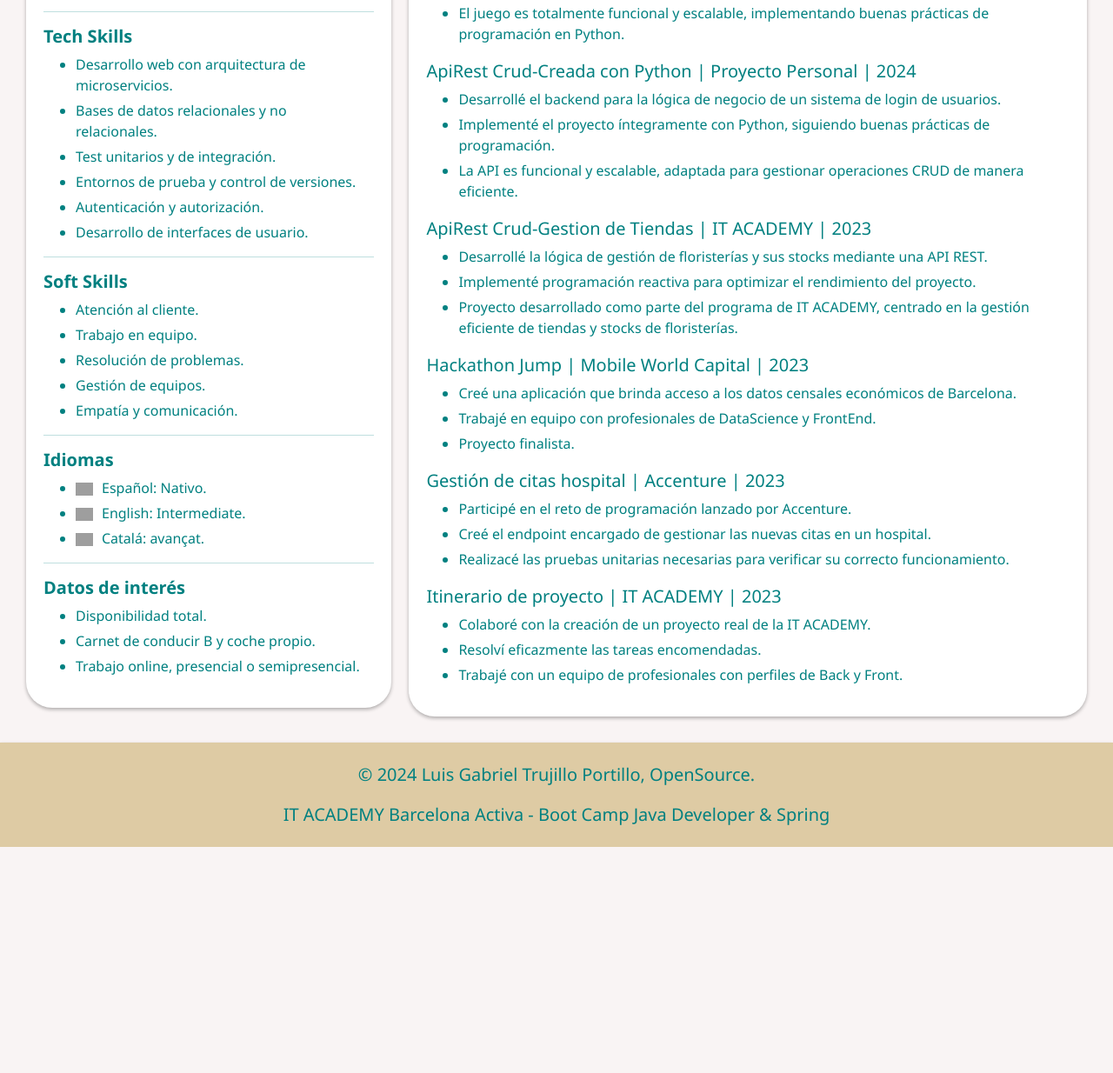
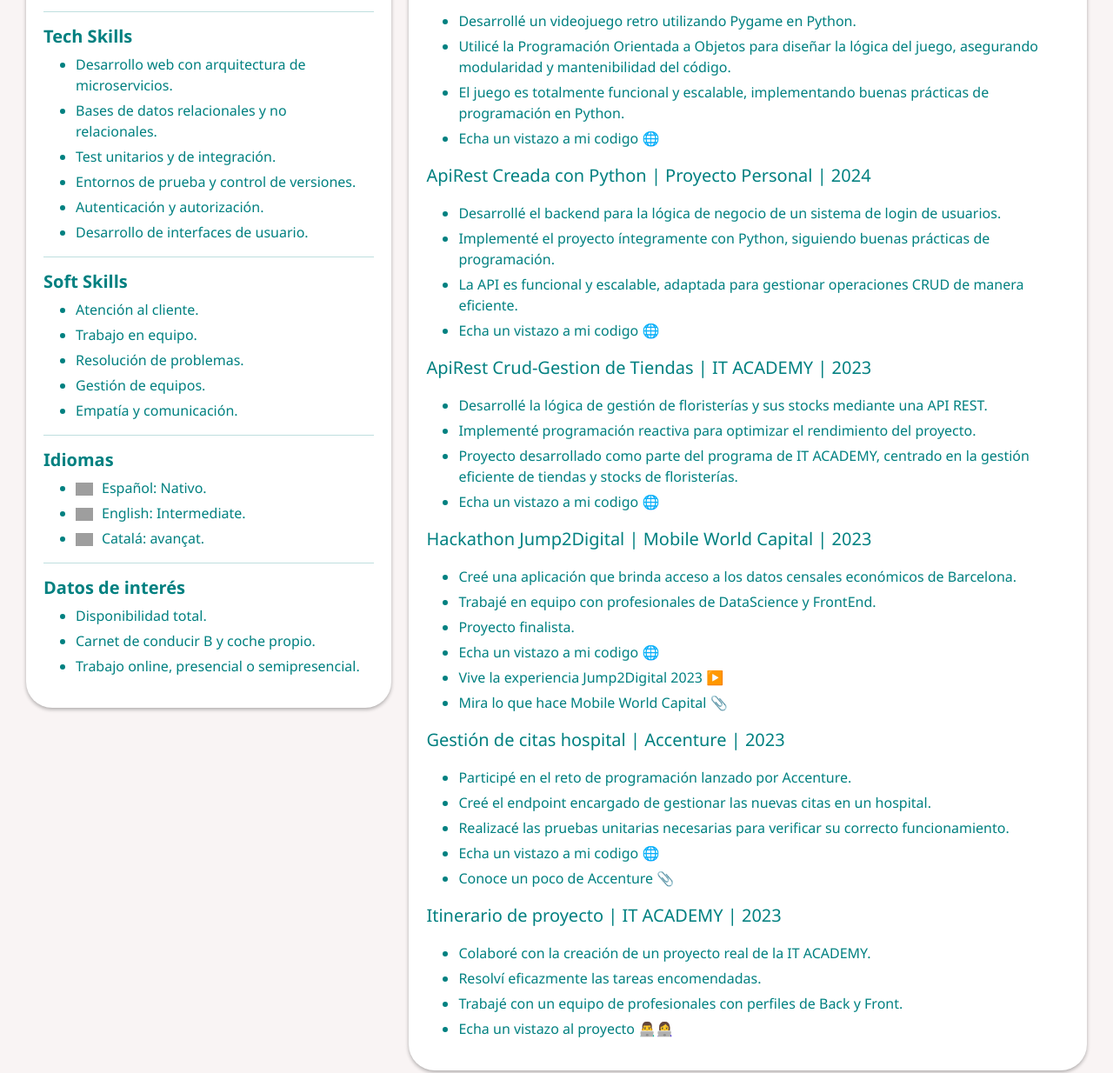
Before and after one commit to Luiso-o/My_Cv, a website: page index.html in a window 1280 px wide. Shown: the part 727-1961 px from the top of the page at 87% size. Before the commit the page ends 1701 px from the top, so only its background shows below. Drawn offline with nearby package versions, Linux system fonts and the light colour scheme; grey boxes are pictures that could not be loaded.

Commit message:
links experiencia profesional

```diff
--- a/index.html
+++ b/index.html
@@ -164,9 +164,7 @@
           <div class="experience">
             <h1 class="title">Experiencia Profesional</h1>
             <hr>
-            <a href="https://github.com/Luiso-o/E-comerce-Electronica" class="experience-link" target="_blank">E-Comerce
-              tienda Electrónica | Proyecto Personal |
-              2024</a>
+            <p class="sub-title">E-Comerce tienda Electrónica | Proyecto Personal | 2024</p>
             <ul>
               <li>
                 Desarrollé la lógica para administrar el stock de una tienda de electrónica.
@@ -178,9 +176,11 @@
                 Aplicacion perfectamente excalable y funcional con base de datos no
                 relacional.
               </li>
+              <li>
+                <a href="https://github.com/Luiso-o/E-comerce-Electronica" class="code-link" target="_blank">Echa un vistazo a mi codigo</a> <span>🌐</span>
+              </li>
             </ul>
-            <a href="https://luiso-o.github.io/Aplicacion-del-clima/" class="experience-link" target="_blank">Aplicación
-              del clima | Proyecto Personal | 2024</a>
+              <p class="sub-title">Aplicación del clima | Proyecto Personal | 2024</p>
             <ul>
               <li>
                 Desarrollé una aplicación que muestra el clima de tu zona mediante geolocalización.
@@ -191,10 +191,11 @@
               <li>
                 La aplicación presenta la información de manera interactiva y atractiva para el usuario.
               </li>
+              <li>
+                <a href="https://luiso-o.github.io/Aplicacion-del-clima/" target="_blank" class="code-link">Verifica el clima de tu zona</a> <span>⛅</span>
+              </li>
             </ul>
-            <a href="https://github.com/Luiso-o/Space-Shooter" class="experience-link" target="_blank">Space Shooter -
-              Videojuego Retro | Proyecto Personal |
-              2024</a>
+              <p class="sub-title">Space Shooter - Videojuego Retro | Proyecto Personal | 2024</p>
             <ul>
               <li>
                 Desarrollé un videojuego retro utilizando Pygame en Python.
@@ -207,10 +208,11 @@
                 El juego es totalmente funcional y escalable, implementando buenas prácticas
                 de programación en Python.
               </li>
+              <li>
+                <a href="https://github.com/Luiso-o/Space-Shooter" class="code-link" target="_blank">Echa un vistazo a mi codigo</a> <span>🌐</span>
+              </li>
             </ul>
-            <a href="https://github.com/Luiso-o/API-CRUD-FASTAPI" class="experience-link" target="_blank">ApiRest
-              Crud-Creada con Python | Proyecto Personal |
-              2024</a>
+              <p class="sub-title">ApiRest Creada con Python | Proyecto Personal | 2024</p>
             <ul>
               <li>
                 Desarrollé el backend para la lógica de negocio de un sistema de login de
@@ -224,9 +226,11 @@
                 La API es funcional y escalable, adaptada para gestionar operaciones CRUD de
                 manera eficiente.
               </li>
+              <li>
+                <a href="https://github.com/Luiso-o/API-CRUD-FASTAPI" class="code-link" target="_blank">Echa un vistazo a mi codigo</a> <span>🌐</span>
+              </li>
             </ul>
-            <a href="https://github.com/Luiso-o/Api_Floristeria_microservices" class="experience-link"
-              target="_blank">ApiRest Crud-Gestion de Tiendas | IT ACADEMY | 2023</a>
+              <p class="sub-title">ApiRest Crud-Gestion de Tiendas | IT ACADEMY | 2023</p>
             <ul>
               <li>
                 Desarrollé la lógica de gestión de floristerías y sus stocks mediante una API
@@ -234,15 +238,16 @@
               </li>
               <li>
                 Implementé programación reactiva para optimizar el rendimiento del proyecto.
-
               </li>
               <li>
                 Proyecto desarrollado como parte del programa de IT ACADEMY, centrado en
                 la gestión eficiente de tiendas y stocks de floristerías.
               </li>
+              <li>
+                <a href="https://github.com/Luiso-o/Api_Floristeria_microservices" class="code-link" target="_blank">Echa un vistazo a mi codigo</a> <span>🌐</span>
+              </li>
             </ul>
-            <a href="https://github.com/PauSansa/jump2backend-2" class="experience-link" target="_blank">Hackathon Jump
-              | Mobile World Capital | 2023</a>
+              <p class="sub-title">Hackathon Jump2Digital | Mobile World Capital | 2023</p>
             <ul>
               <li>
                 Creé una aplicación que brinda acceso a los datos censales económicos de Barcelona.
@@ -253,9 +258,17 @@
               <li>
                 Proyecto finalista.
               </li>
+              <li>
+                <a href="https://github.com/PauSansa/jump2backend-2" class="code-link" target="_blank">Echa un vistazo a mi codigo</a> <span>🌐</span>
+              </li>
+              <li>
+                <a href="https://www.youtube.com/watch?v=6OwIn5WEtZg" class="code-link" target="_blank">Vive la experiencia Jump2Digital 2023</a> <span>▶️</span>
+              </li>
+              <li>
+                <a href="https://barcelona.mobileworldcapital.com/" class="code-link" target="_blank">Mira lo que hace Mobile World Capital</a> <span>📎</span>
+              </li>
             </ul>
-            <a href="https://github.com/Luiso-o/GestionDeCitas_Hospital.git" class="experience-link"
-              target="_blank">Gestión de citas hospital | Accenture | 2023</a>
+              <p class="sub-title">Gestión de citas hospital | Accenture | 2023</p>
             <ul>
               <li>
                 Participé en el reto de programación lanzado por Accenture.
@@ -267,9 +280,14 @@
                 Realizacé las pruebas unitarias necesarias para verificar su correcto
                 funcionamiento.
               </li>
+              <li>
+                <a href="https://github.com/Luiso-o/GestionDeCitas_Hospital.git" class="code-link" target="_blank">Echa un vistazo a mi codigo</a> <span>🌐</span>
+              </li>
+              <li>
+                <a href="https://www.accenture.com/es-es" class="code-link" target="_blank">Conoce un poco de Accenture</a> <span>📎</span>
+              </li>
             </ul>
-            <a href="https://github.com/Luiso-o/ita-challenges-backend.git" class="experience-link"
-              target="_blank">Itinerario de proyecto | IT ACADEMY | 2023</a>
+              <p class="sub-title">Itinerario de proyecto | IT ACADEMY | 2023</p>
             <ul>
               <li>
                 Colaboré con la creación de un proyecto real de la IT ACADEMY.
@@ -279,6 +297,9 @@
               </li>
               <li>
                 Trabajé con un equipo de profesionales con perfiles de Back y Front.
+              </li>
+              <li>
+                <a href="https://github.com/Luiso-o/ita-challenges-backend.git" class="code-link" target="_blank">Echa un vistazo al proyecto</a> <span>👨‍💻👩‍💻</span>
               </li>
             </ul>
           </div>
@@ -297,6 +318,7 @@
   </footer>
 
   <script src="main.js"></script>
+  <script src="https://cdn.jsdelivr.net/npm/bootstrap@5.3.3/dist/js/bootstrap.bundle.min.js" integrity="sha384-YvpcrYf0tY3lHB60NNkmXc5s9fDVZLESaAA55NDzOxhy9GkcIdslK1eN7N6jIeHz" crossorigin="anonymous"></script>
 </body>
 
 </html>
--- a/main.js
+++ b/main.js
@@ -5,7 +5,7 @@ document.querySelectorAll('.link').forEach(link => {
     link.addEventListener('mouseover', function() {
       switch (link.id) {
         case 'telefono':
-              link.querySelector('.link-text').textContent = 'Llámame ahora!';
+              link.querySelector('.link-text').textContent = 'Contacta conmigo!';
           break;
         case 'email':
           link.querySelector('.link-text').textContent = 'Envíame un correo!';
@@ -14,7 +14,7 @@ document.querySelectorAll('.link').forEach(link => {
           link.querySelector('.link-text').textContent = 'Échale un vistazo!';
           break;
         case 'linkedin':
-          link.querySelector('.link-text').textContent = 'Conéctate conmigo!';
+          link.querySelector('.link-text').textContent = 'Revisa mi trayectoria!';
           break;
         case 'portafolio':
           link.querySelector('.link-text').textContent = 'Mira mis proyectos!';
--- a/sass/_curriculum.scss
+++ b/sass/_curriculum.scss
@@ -25,16 +25,29 @@ $text-color: #008080;
   width: 65%;
 }
 
+.title {
+  font-size: 20px;
+  font-weight: bold;
+  color: $text-color;
+}
+
+.sub-title{
+  font-size: 20px;
+}
+
+.code-link{
+  text-decoration: none;
+  color: $text-color;
+
+  &:hover{
+    text-decoration: underline;
+  }
+}
+
 .experience-link{
   color: $text-color;
   text-decoration: none;
   font-size: 20px;
-}
-
-.title {
-  font-size: 20px;
-  font-weight: bold;
-  color: $text-color;
 }
 
 ul{
```
Also changed, not shown: styles.css, 1 other file.
